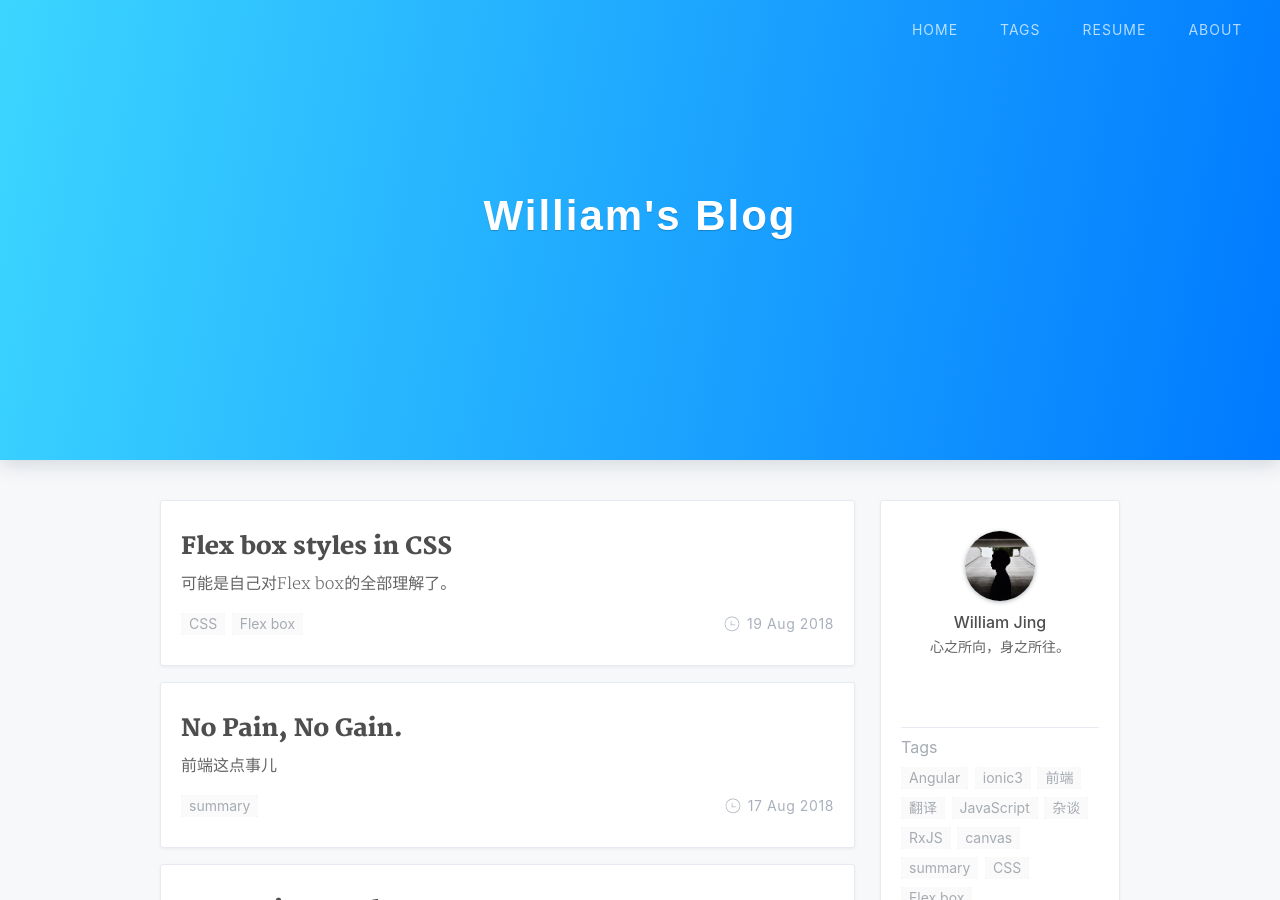
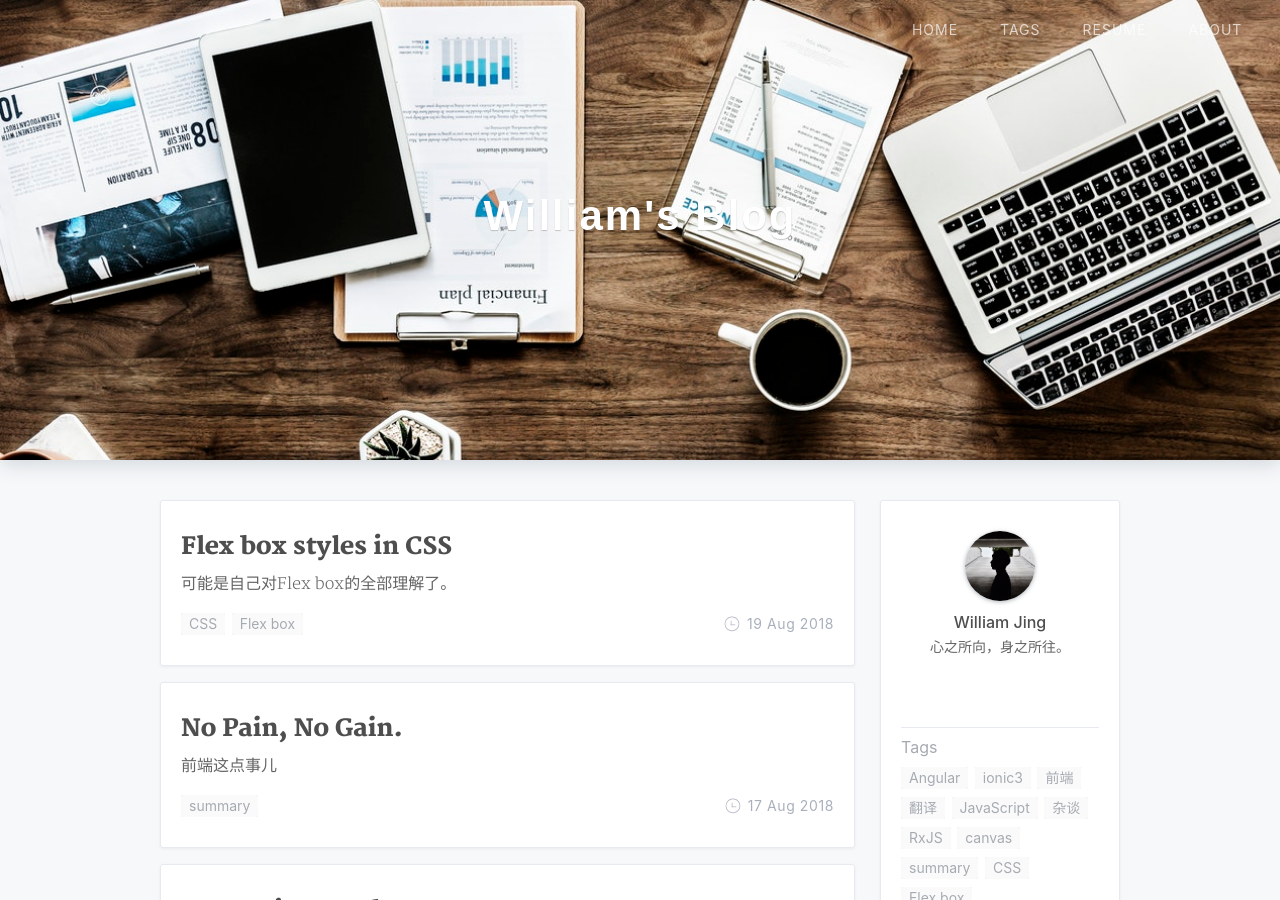
Before and after one commit to fattypiggy/fattypiggy.github.io, a Jekyll site: the page built from index.html, in a window 1280 px wide and 900 px high. Built offline with Jekyll 4.4.1, drawn with Linux system fonts in a browser that asks for light colours; nearby versions of some CDN libraries; the list of posts is cut into pages by our own code; a style sheet for code colours, icons or effects is not loaded.

Commit message:
update bg

```diff
--- a/index.html
+++ b/index.html
@@ -1,6 +1,7 @@
 ---
 layout: default
 home-title: William's Blog
+header-img: bg.jpg
 ---
 
 {% include header.html %}
@@ -8,7 +9,7 @@ home-title: William's Blog
 <div class="g-banner home-banner {{ site.theme-color | prepend: 'banner-theme-' }}" data-theme="{{ site.theme-color }}">
     <h2>{{ page.home-title }}</h2>
     {% if page.header-img %}
-    <img class="header-img" src="{{ page.header-img | prepend: site.baseurl }}" alt="">
+    <img class="header-img" src="{{ site.url }}/{{ site.imageFolder }}/{{ page.header-img }}" alt="">
     {% endif %}
 </div>
 
```
Also changed, not shown: images/bg.jpg.
